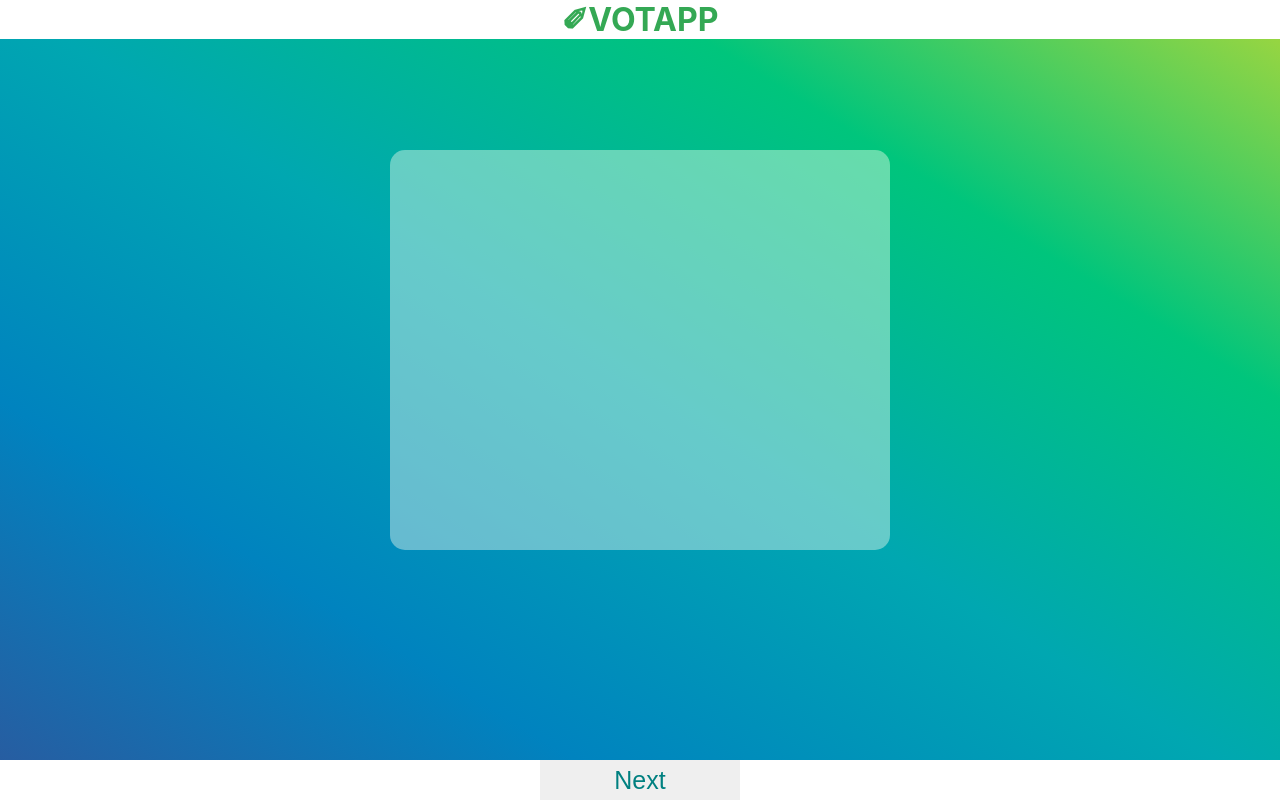
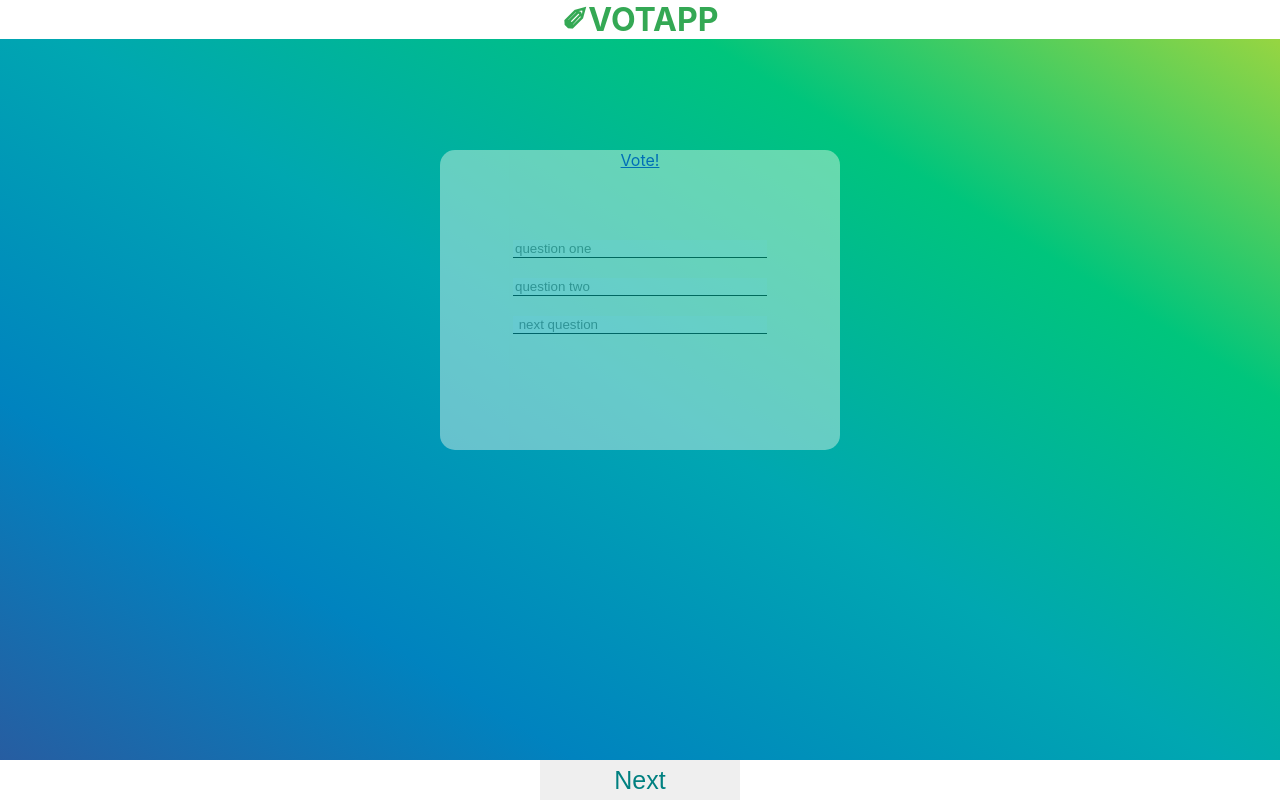
Before and after one commit to EraAmate/umfrage-app, a React (Create React App) app: page / in a window 1280 px wide. Built offline with nearby package versions, Linux system fonts and the light colour scheme.

Commit message:
Add styles to input fields

```diff
--- a/src/components/Card.css
+++ b/src/components/Card.css
@@ -4,7 +4,7 @@
   background-color: ivory;
   opacity: 0.4;
   border-radius: 15px;
-  height: 400px;
-  max-width: 500px;
+  height: 300px;
+  max-width: 400px;
   width: 100%;
 }
--- a/src/components/Card.js
+++ b/src/components/Card.js
@@ -2,12 +2,10 @@ import React from "react";
 import "./Card.css";
 // import CardTitle from "../components/CardTitle";
 
-function Card() {
+function Card(props) {
   return (
     <>
-      <div className="section">
-        {/* <CardTitle>{"What is your question?"}</CardTitle>; */}
-      </div>
+      <div className="section">{props.children}</div>
     </>
   );
 }
--- /dev/null
+++ b/src/components/pages/Add.css
@@ -0,0 +1,12 @@
+.add-inputs-form {
+  display: flex;
+  flex-direction: column;
+  align-items: center;
+  margin-top: 50px;
+}
+.input {
+  margin-top: 20px;
+  width: 250px;
+  border: none;
+  border-bottom: 1px solid;
+}
--- a/src/components/pages/Add.js
+++ b/src/components/pages/Add.js
@@ -1,6 +1,7 @@
 import React from "react";
 import { Link } from "react-router-dom";
 import Card from "../Card";
+import "./Add.css";
 
 // function CardHeader (){
 // ////
@@ -15,10 +16,10 @@ function Add() {
     <>
       <Card>
         <Link to="/vote">Vote!</Link>
-        <form className="inputs-form">
-          <input type="input" placeholder="question one" />
-          <input type="input" placeholder="question two" />
-          <input type="input" placeholder=" next question" />
+        <form className="add-inputs-form">
+          <input type="text" className="input" placeholder="question one" />
+          <input type="text" className="input" placeholder="question two" />
+          <input type="text" className="input" placeholder=" next question" />
         </form>
       </Card>
     </>
```
